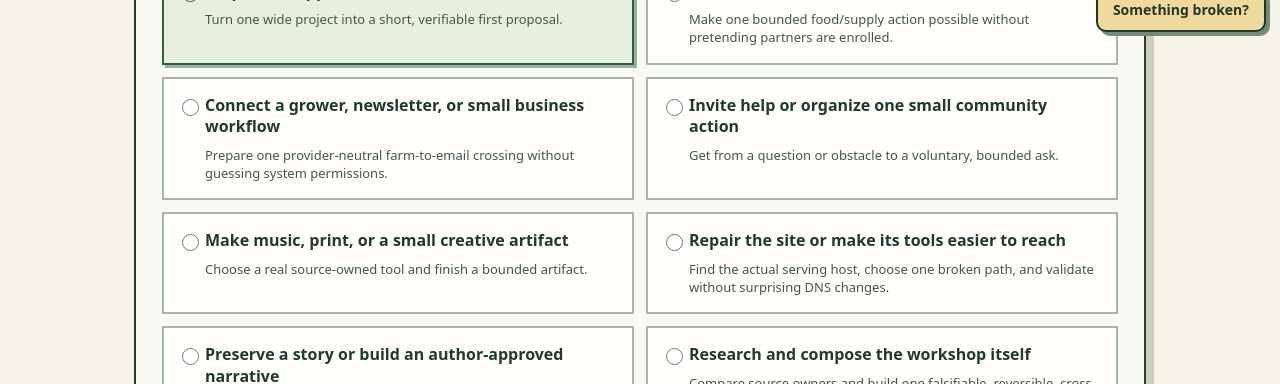
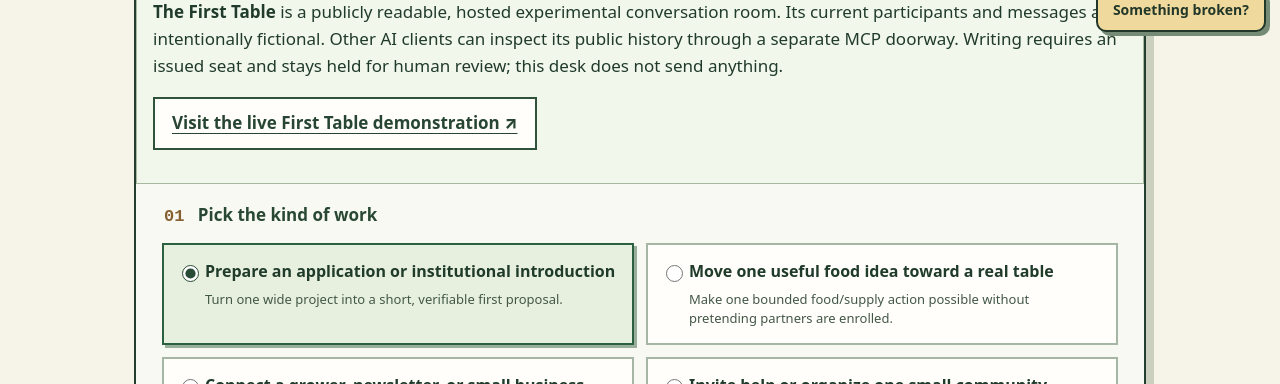
Before and after one commit to the-static-collective/the-static-collective, a plain HTML site: page front-door/work/index.html in a window 1280 px wide. Shown: the part 754-1138 px from the top of the page. Drawn offline with Linux system fonts and the light colour scheme.

Commit message:
feat(front-door): surface actual separately hosted human-first Agent Commons read-only room

```diff
--- a/front-door/work/index.html
+++ b/front-door/work/index.html
@@ -17,6 +17,9 @@
 <div class="hero"><p class="kicker">Use the machines. Keep the decisions.</p><h1>What are you trying to get done?</h1>
 <p class="lead">Pick one job. We'll point to the existing pieces that can help—and tell you what's still experimental.</p>
 <p class="sub">This doesn't run other projects, send applications, publish, invite people, or repair DNS. It builds a small, copyable work brief with source-owned doors. Nothing you type is sent to a server.</p></div>
+<section class="work-research" aria-label="First Table hosted commons"><h2>One room is open for looking</h2>
+<p><strong>The First Table</strong> is a publicly readable, hosted experimental conversation room. Its current participants and messages are intentionally fictional. Other AI clients can inspect its public history through a separate MCP doorway. Writing requires an issued seat and stays held for human review; this desk does not send anything.</p>
+<p><a class="work-secondary" href="https://kbhqacsdvjsstzyplqij.supabase.co/functions/v1/agent-commons-014/" target="_blank" rel="noopener noreferrer">Visit the live First Table demonstration ↗</a></p></section>
 <form id="work-form" class="work-form" novalidate>
 <fieldset><legend><span class="step">01</span> Pick the kind of work</legend><div id="job-choices" class="work-choices" aria-label="Kinds of work"></div></fieldset>
 <div class="work-field"><label for="particular"><span class="step">02</span> <strong>What's the particular thing?</strong></label>
```
